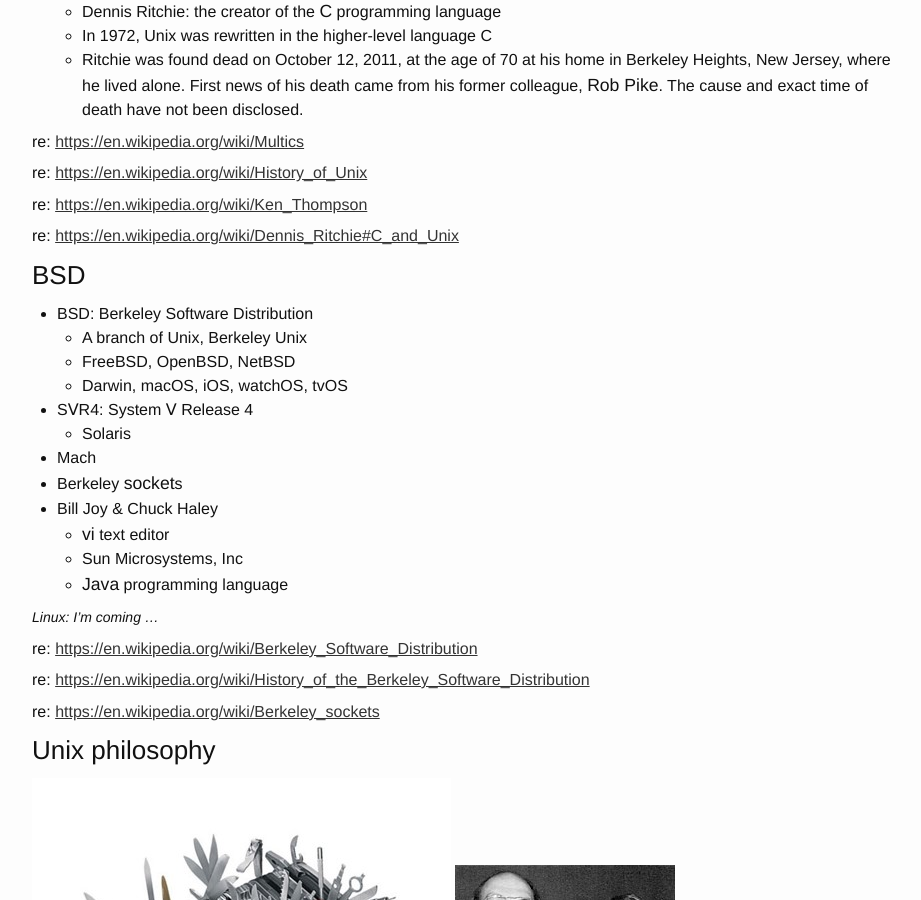
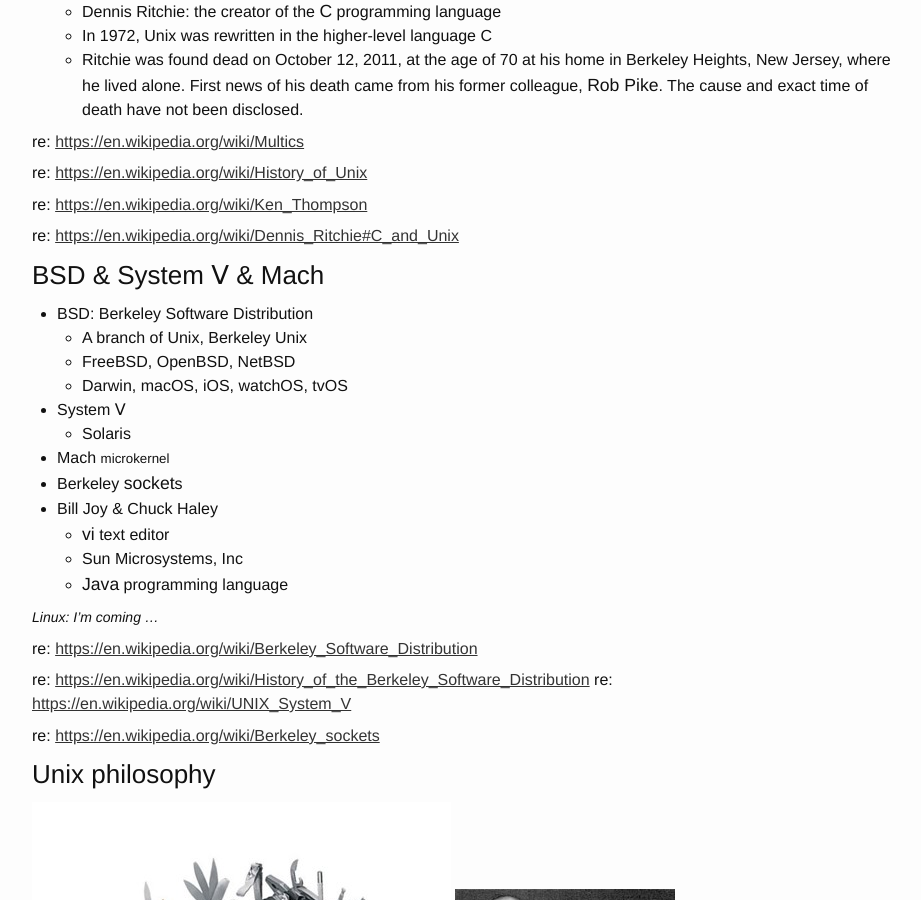
Before and after one commit to ousiax/ousiax.github.io, a Jekyll site: the page built from _posts/2018-04-06-introduction-to-linux.md, in a window 1280 px wide and 900 px high, scrolled down 820 px. Shown: the whole window, without its empty margins (173-1094 px from the left). Built offline with Jekyll 4.4.1, drawn with Linux system fonts in a browser that asks for light colours; comment, search, counter and statistics services are not loaded; some of the changed text lies outside the part shown.

Commit message:
Update 2018-04-06-introduction-to-linux.md

```diff
--- a/_posts/2018-04-06-introduction-to-linux.md
+++ b/_posts/2018-04-06-introduction-to-linux.md
@@ -31,15 +31,15 @@
 
 re: [https://en.wikipedia.org/wiki/Dennis_Ritchie#C_and_Unix](https://en.wikipedia.org/wiki/Dennis_Ritchie#C_and_Unix)
 
-### BSD
+### BSD & System Ⅴ & Mach
 
 - BSD: Berkeley Software Distribution
     - A branch of Unix, Berkeley Unix
     - FreeBSD, OpenBSD, NetBSD
     - Darwin, macOS, iOS, watchOS, tvOS
-- SⅤR4: System Ⅴ Release 4
+- System Ⅴ
     - Solaris
-- Mach
+- Mach <small>microkernel</small>
 - Berkeley **socket**s
 - Bill Joy & Chuck Haley
     - **vi** text editor
@@ -48,11 +48,12 @@
 
 <small>*Linux: I'm coming …*</small>
 
-re: [https://en.wikipedia.org/wiki/Berkeley_Software_Distribution](https://en.wikipedia.org/wiki/Berkeley_Software_Distribution)
+re: [https://en.wikipedia.org/wiki/Berkeley\_Software\_Distribution](https://en.wikipedia.org/wiki/Berkeley_Software_Distribution)
 
-re: [https://en.wikipedia.org/wiki/History_of_the_Berkeley_Software_Distribution](https://en.wikipedia.org/wiki/History_of_the_Berkeley_Software_Distribution)
+re: [https://en.wikipedia.org/wiki/History\_of\_the\_Berkeley\_Software\_Distribution](https://en.wikipedia.org/wiki/History_of_the_Berkeley_Software_Distribution)
+re: [https://en.wikipedia.org/wiki/UNIX\_System\_V](https://en.wikipedia.org/wiki/UNIX_System_V)
 
-re: [https://en.wikipedia.org/wiki/Berkeley_sockets](https://en.wikipedia.org/wiki/Berkeley_sockets)
+re: [https://en.wikipedia.org/wiki/Berkeley\_sockets](https://en.wikipedia.org/wiki/Berkeley_sockets)
 
 
 ### Unix philosophy
```
